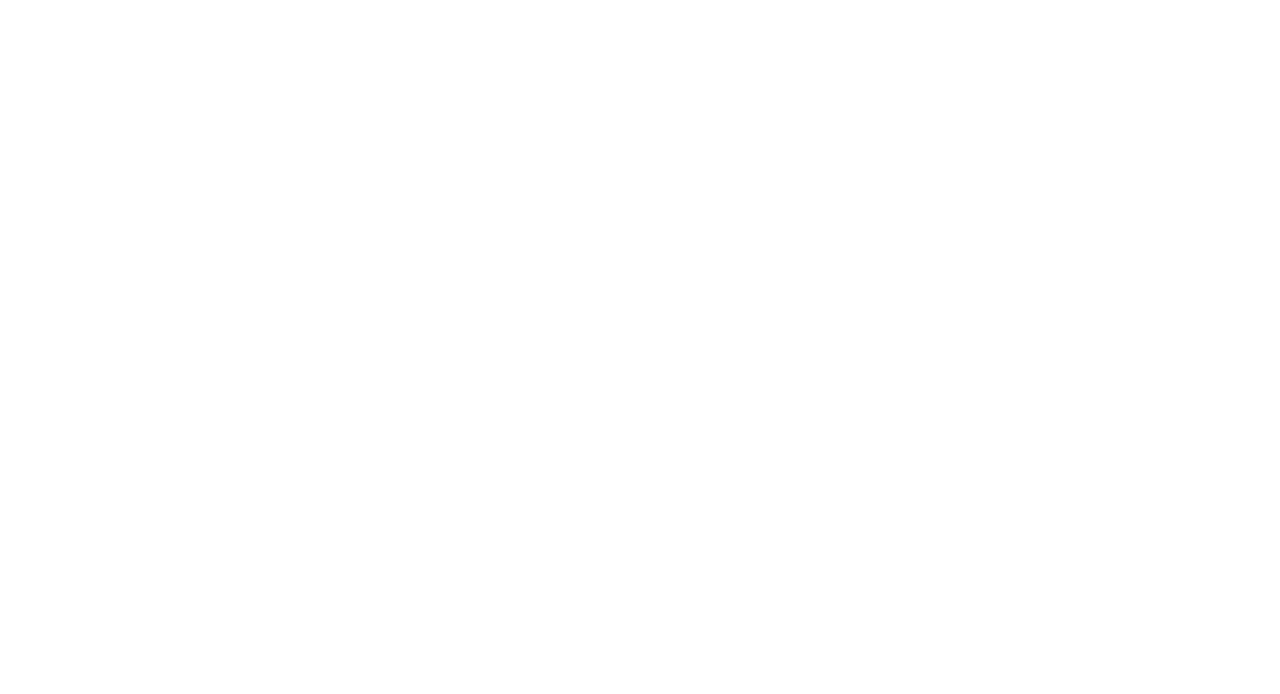
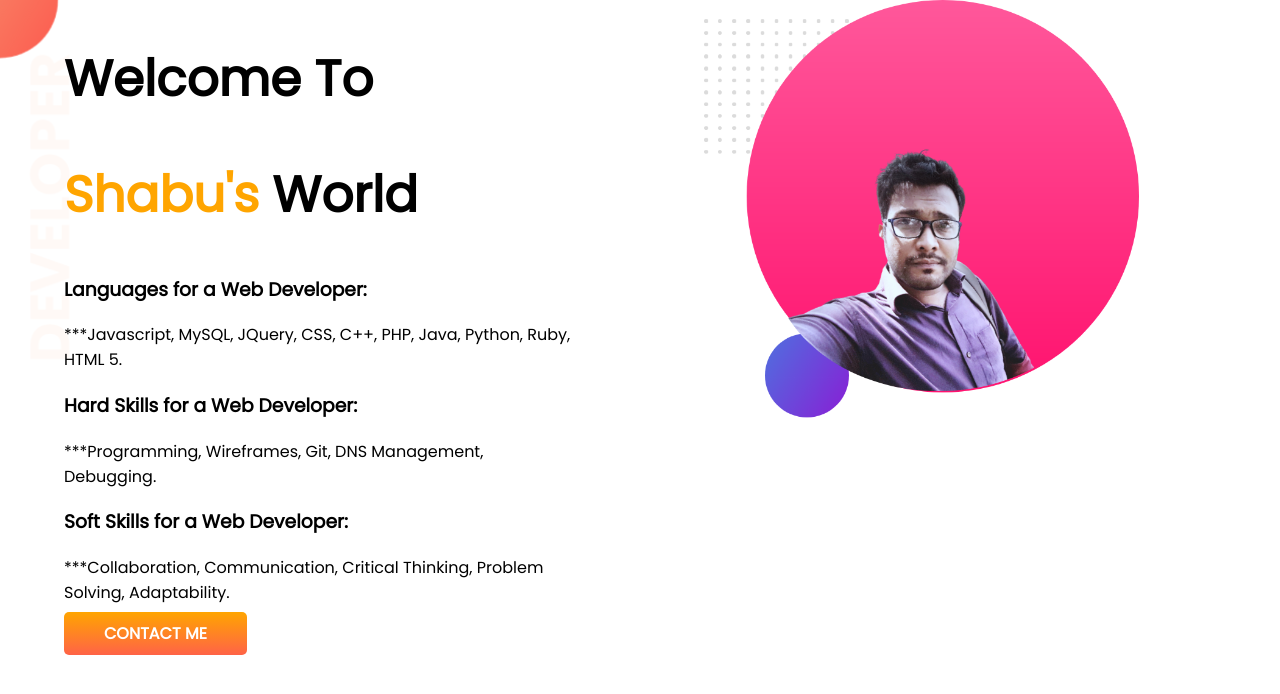
Before and after one commit to shabu5293/developer-portfolio, a plain HTML site: page index.html in a window 1280 px wide. Drawn offline with Linux system fonts and the light colour scheme.

Commit message:
top banner added

```diff
--- a/index.html
+++ b/index.html
@@ -1,13 +1,35 @@
 <!DOCTYPE html>
 <html lang="en">
+
 <head>
     <meta charset="UTF-8">
     <meta http-equiv="X-UA-Compatible" content="IE=edge">
     <meta name="viewport" content="width=device-width, initial-scale=1.0">
     <title>Shabu Portfolio</title>
+    <link rel="preconnect" href="https://fonts.googleapis.com">
+    <link rel="preconnect" href="https://fonts.gstatic.com" crossorigin>
+    <link href="https://fonts.googleapis.com/css2?family=Poppins&display=swap" rel="stylesheet">
     <link rel="stylesheet" href="style.css">
 </head>
+
 <body>
+    <section class="top-banner">
+        <div class="half-width">
+            <h1>Welcome To</h1>
+            <h1><span class="orange-color">Shabu's</span> World</h1>
+            <h3>Languages for a Web Developer:</h3>
+            <p>***Javascript, MySQL, JQuery, CSS, C++, PHP, Java, Python, Ruby, HTML 5.</p>
+            <h3>Hard Skills for a Web Developer:</h3>
+            <p>***Programming, Wireframes, Git, DNS Management, Debugging.</p>
+            <h3>Soft Skills for a Web Developer:</h3>
+            <p>***Collaboration, Communication, Critical Thinking, Problem Solving, Adaptability.</p>
+            <a class="link-button" target="_blank" href="https://www.facebook.com/shabu.islam">CONTACT ME</a>
+        </div>
+        <div class="half-width">
+            <img src="images/shabu-bg.png" alt="">
+        </div>
+    </section>
 
 </body>
+
 </html>
--- a/style.css
+++ b/style.css
@@ -0,0 +1,40 @@
+body {
+    font-family: 'Poppins', sans-serif;
+    margin: 0%;
+}
+
+h1 {
+    font-size: 50px;
+}
+
+.orange-color {
+    color: orange;
+}
+
+section {
+    display: flex;
+}
+
+.half-width {
+    width: 50%;
+    padding-left: 5%;
+    padding-right: 5%;
+}
+
+.half-width img {
+    width: 85%;
+}
+
+.link-button {
+    text-decoration: none;
+    background-image: linear-gradient(orange, tomato);
+    padding: 10px 40px;
+    color: white;
+    font-weight: 700;
+    border-radius: 5px;
+}
+
+.top-banner {
+    background-image: url(images/top-banner.png);
+    background-repeat: no-repeat;
+}
```
Also changed, not shown: images/dream-bg.png (added), images/exp-bg.png (added), images/jhankar.png (added), images/my-bg.png (added), images/my-bg2.png (added), images/shabu-bg.png (added), images/top-banner.png (added), showOff/20201001_204432.jpg (added), 9 other files.
